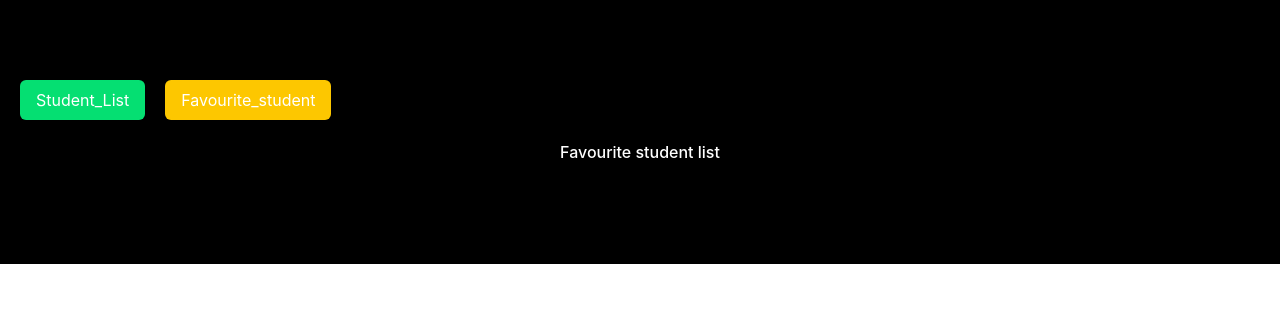
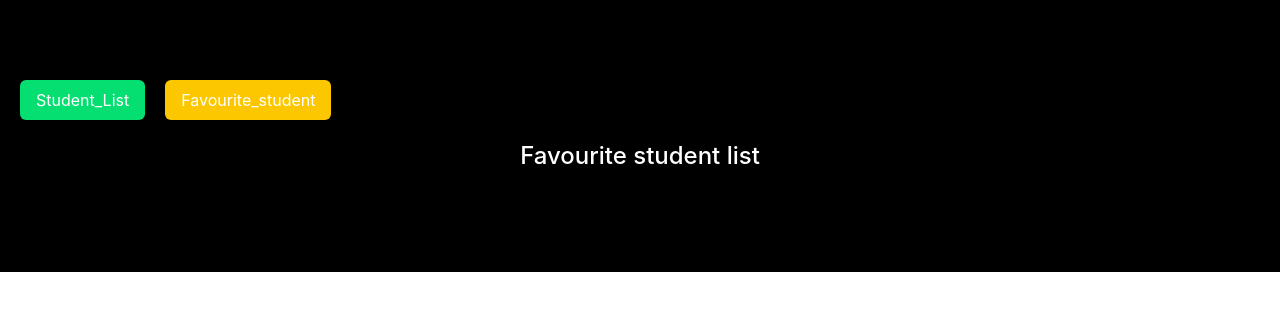
Before and after one commit to subbaiyanarayanan306-cmd/Student_List-React-, a React (Vite) app: page /favourite in a window 1280 px wide. Shown: the top 310 px of the page. Built offline with nearby package versions, Linux system fonts and the light colour scheme.

Commit message:
Changess

```diff
--- a/src/Components/Favourite_student.jsx
+++ b/src/Components/Favourite_student.jsx
@@ -17,7 +17,7 @@ const Favourite_student = () => {
   }
   return (
     <div>
-      <h1 className="my-5 font-medium text-2x1">Favourite student list</h1>
+      <h1 className="my-5 font-medium text-2xl">Favourite student list</h1>
       {favourite.map(function (item) {
         return (
           <p key={item.id}>
```
